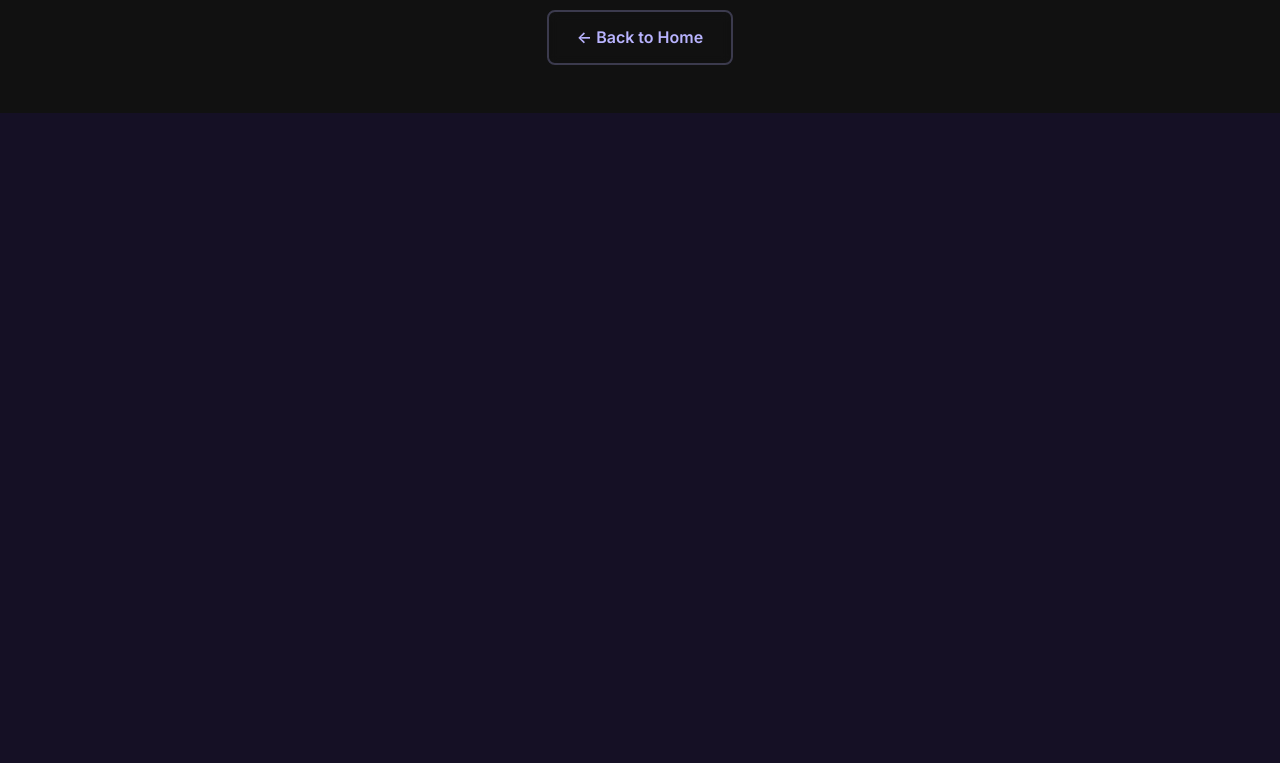
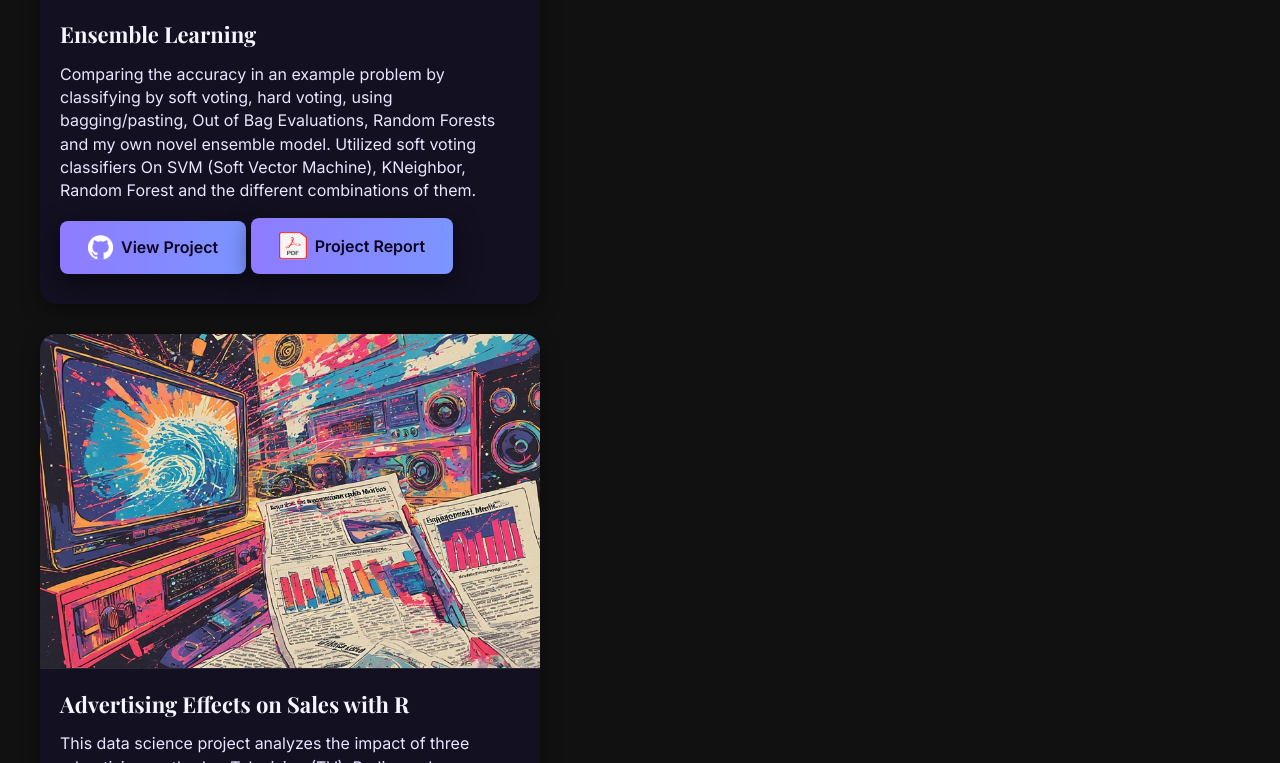
Before and after one commit to AtenaJP22/Atena-Jafari-Parsa, a Flask app: page /projects in a window 1280 px wide. Shown: the part 5737-6500 px from the top of the page. Before the commit the page ends 5850 px from the top, so only its background shows below. Run offline with Flask 3, Linux system fonts and the light colour scheme.

Commit message:
1:10 alteration

```diff
--- a/static/css/style.css
+++ b/static/css/style.css
@@ -324,8 +324,9 @@ img { display: block; max-width: 100%; height: auto; }
 
 .projects-grid {
   display: grid;
-  grid-template-columns: repeat(auto-fit, minmax(400px, 1fr));
+  grid-template-columns: repeat(auto-fit, minmax(260px, 1fr));
   gap: 30px;
+  max-width: 500px;
 }
 
 .project-card {
@@ -667,6 +668,7 @@ img { display: block; max-width: 100%; height: auto; }
   border: 1px solid rgba(255,255,255,0.06);
   background: rgba(255,255,255,0.02);
   color: #fff;
+  margin-bottom: 20px;
 }
 
 .research-list {
--- a/templates/index.html
+++ b/templates/index.html
@@ -78,8 +78,9 @@
         <div class="cta-row">
         <a class="btn primary" href="{{ url_for('projects') }}">Explore My Work</a>
           <a class="btn secondary" href="#contact">Get in Touch</a>
-          <a class="btn-cv" href="{{ url_for('static', filename='files/Atena-Jafari-Parsa.pdf') }}" download>
-            <span class="btn-text">Download CV</span>
+          <a class="btn-cv" href="{{ url_for('static', filename='files/Atena-Jafari-Parsa-CV.pdf') }}"
+            target="_blank" rel="noopener noreferrer">
+            <span class="btn-text">View CV</span>
             <span class="btn-icon">📄</span>
           </a>
         </div>
--- a/templates/projects.html
+++ b/templates/projects.html
@@ -24,7 +24,9 @@
 
 
     <!-- Project Grid Section -->
-
+  <section style="margin-top: 18px;">
+      <div><input id="searchCert" type="search" placeholder="Search projects..." aria-label="Search projects" style="margin-left:auto; max-width:260px;">
+      </div>
       <div class="projects-grid">
 
 
```
Also changed, not shown: 2 other files. Lines whose indentation alone changed are shown as unchanged.
